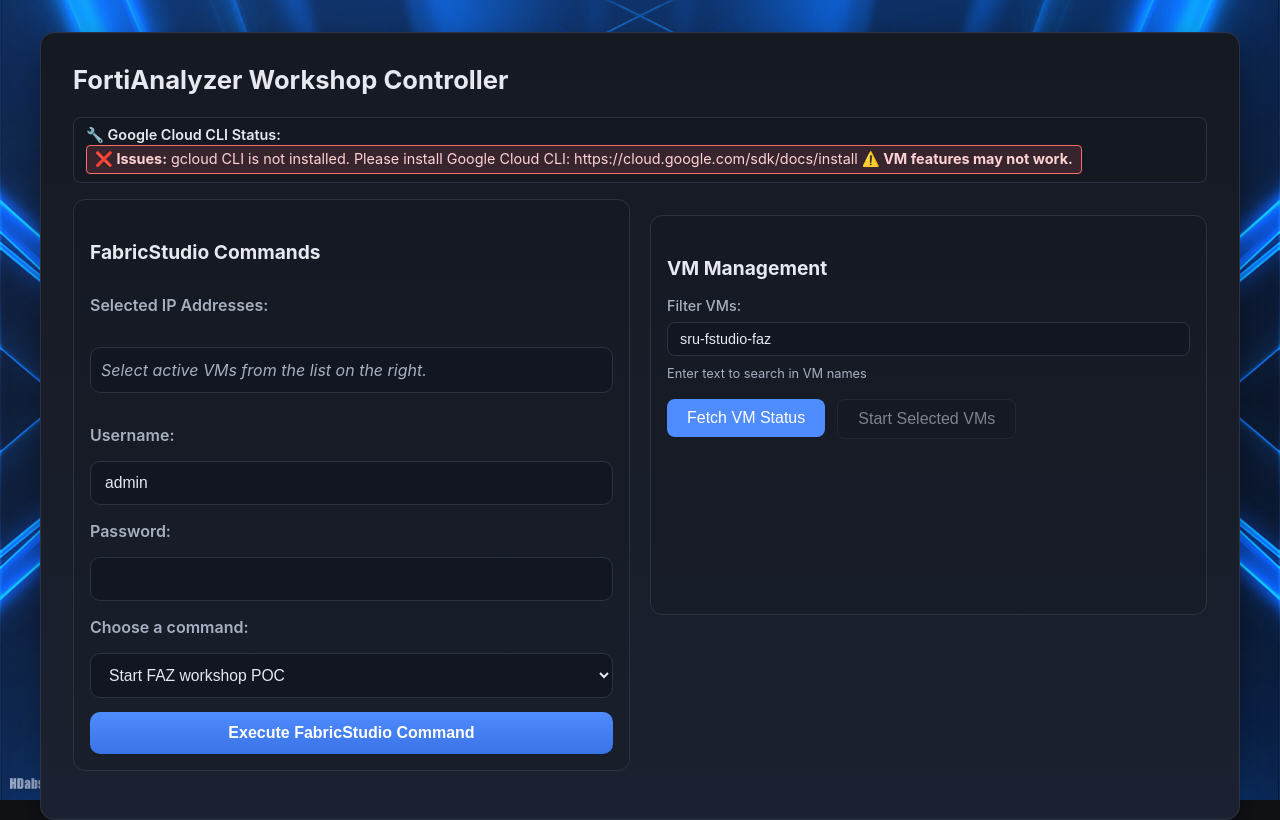
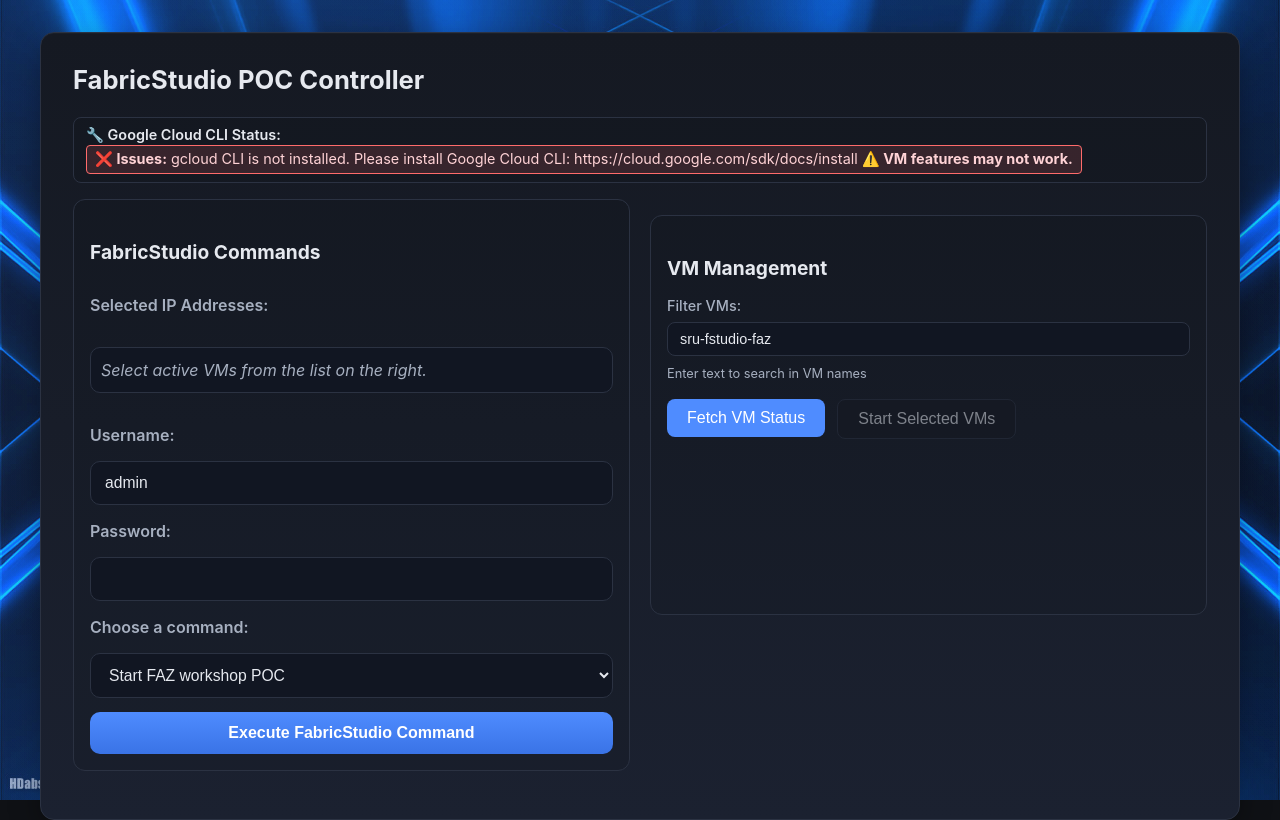
Before and after one commit to s-ruiter/FabricStudioController, a Flask app: page / in a window 1280 px wide. Run offline with Flask 3, Linux system fonts and the light colour scheme.

Commit message:
Change title from FortiAnalyzer Workshop Controller to FabricStudio POC Controller

```diff
--- a/templates/index.html
+++ b/templates/index.html
@@ -3,14 +3,14 @@
 <head>
     <meta charset="UTF-8">
     <meta name="viewport" content="width=device-width, initial-scale=1.0">
-    <title>FortiAnalyzer Workshop Controller</title>
+    <title>FabricStudio POC Controller</title>
     <!-- Favicon link aangepast om Flask's 'url_for' te gebruiken -->
     <link rel="icon" href="{{ url_for('static', filename='favicon.ico') }}?v=2" type="image/x-icon">
     <link rel="stylesheet" href="{{ url_for('static', filename='style.css') }}?v=2">
 </head>
 <body>
     <div class="container">
-        <h1>FortiAnalyzer Workshop Controller</h1>
+        <h1>FabricStudio POC Controller</h1>
 
         <!-- GCloud CLI Status -->
         <div class="gcloud-status">
```
